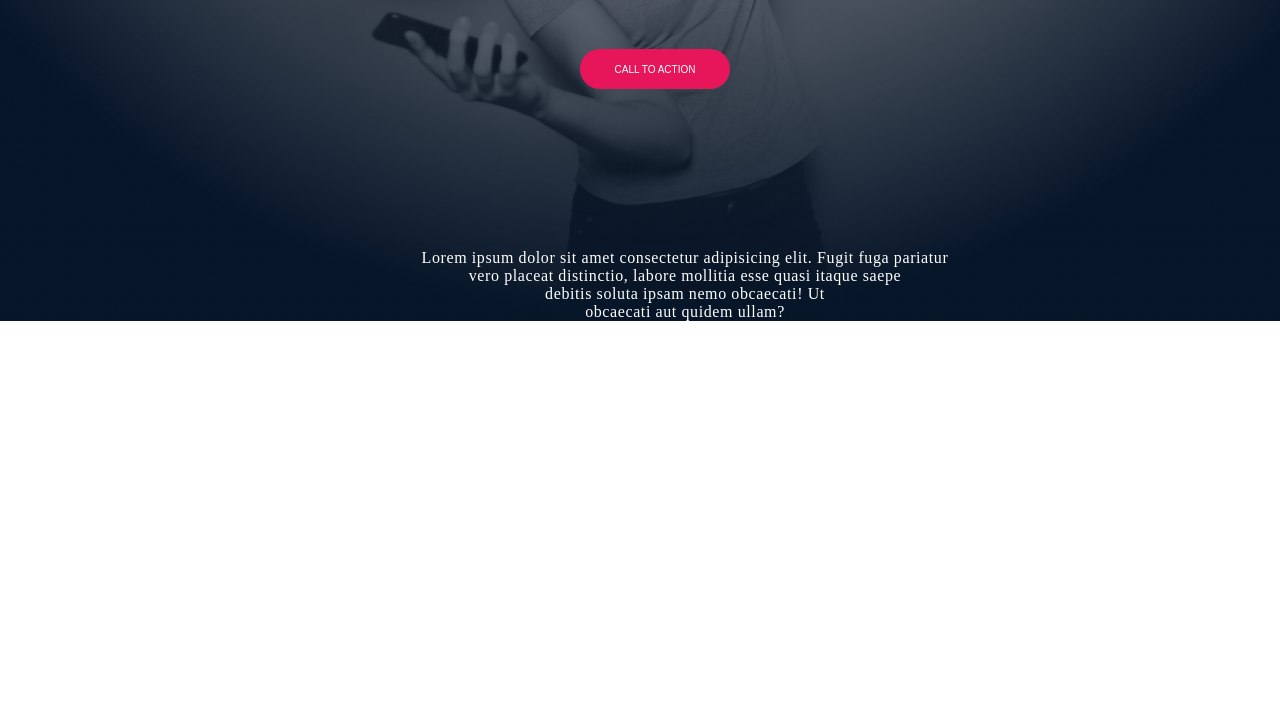
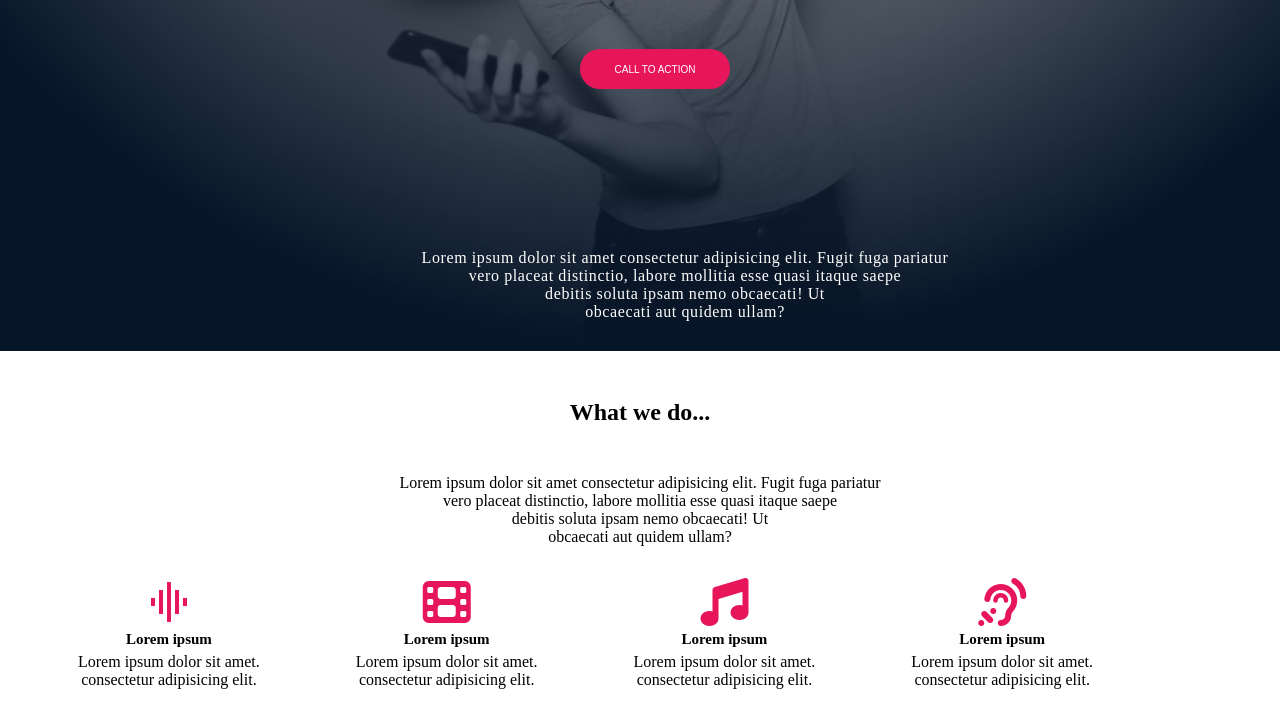
Before and after one commit to Nshizirungurw/alx_html_css, a plain HTML site: page headphones/0-index.html in a window 1280 px wide. Shown: the part 420-1141 px from the top of the page. Before the commit the page ends 800 px from the top, so only its background shows below. Drawn offline with Linux system fonts and the light colour scheme.

Commit message:
initial commit

```diff
--- a/headphones/0-index.html
+++ b/headphones/0-index.html
@@ -5,6 +5,7 @@
     <meta name="viewport" content="width=device-width, initial-scale=1.0">
     <link rel="stylesheet" href="./0-styles.css">
     <title>HEADPHONES</title>
+    <link href="https://fonts.googleapis.com/icon?family=Material+Icons" rel="stylesheet">
     <link rel="stylesheet" href="https://cdnjs.cloudflare.com/ajax/libs/font-awesome/6.7.2/css/all.min.css" integrity="sha512-Evv84Mr4kqVGRNSgIGL/F/aIDqQb7xQ2vcrdIwxfjThSH8CSR7PBEakCr51Ck+w+/U6swU2Im1vVX0SVk9ABhg==" crossorigin="anonymous" referrerpolicy="no-referrer" />
 </head>
 <body>
@@ -37,6 +38,41 @@
                 Lorem ipsum dolor sit amet consectetur adipisicing elit. Fugit fuga pariatur <br> vero placeat distinctio, labore mollitia esse quasi itaque saepe <br> debitis soluta ipsam nemo obcaecati! Ut <br> obcaecati aut quidem ullam?</p>
         </div>
     </header>
+    <main>
+        <section class="what-we-do">
+            <h1>What we do...</h1>
+            <p>
+                Lorem ipsum dolor sit amet consectetur adipisicing elit. Fugit fuga pariatur <br> vero placeat distinctio, labore mollitia esse quasi itaque saepe <br> debitis soluta ipsam nemo obcaecati! Ut <br> obcaecati aut quidem ullam?
+            </p>
+            <div class="what-we-do-icons">
+                <div class="music-icon-1">
+                    <i class="material-icons">graphic_eq</i>
+                    <h3>Lorem ipsum</h3>
+                    <p>Lorem ipsum dolor sit amet.</p>
+                    <p>consectetur adipisicing elit.</p>
+                </div>
+                <div class="music-icon-1">
+                    <i class="fa fa-film"></i>
+                    <h3>Lorem ipsum</h3>
+                    <p>Lorem ipsum dolor sit amet.</p>
+                    <p>consectetur adipisicing elit.</p>
+                </div>
+                <div class="music-icon-1">
+                    <i class="fas fa-music"></i>
+                    <h3>Lorem ipsum</h3>
+                    <p>Lorem ipsum dolor sit amet.</p>
+                    <p>consectetur adipisicing elit.</p>
+                </div>
+                <div class="music-icon-1">
+                    <i class="fas fa-assistive-listening-systems"></i>
+                    <h3>Lorem ipsum</h3>
+                    <p>Lorem ipsum dolor sit amet.</p>
+                    <p>consectetur adipisicing elit.</p>
+                </div>
+            </div>
+
+        </section>
+    </main>
 
 </body>
 </html>
--- a/headphones/0-styles.css
+++ b/headphones/0-styles.css
@@ -101,11 +101,40 @@ header nav{
 .lorem-2 p{
     text-align: center;
     letter-spacing: 0.6px;
+    padding-bottom: 30px;
 }
 #check{
     display: none;
 }
-
+.what-we-do{
+    padding-top: 3em;
+}
+.what-we-do h1{
+    text-align: center;
+    padding-bottom: 2em;
+}
+.what-we-do p{
+    text-align: center;
+}
+.what-we-do-icons{
+    display: flex;
+    margin-left: 30px;
+}
+.music-icon-1{
+    padding: 2em 3em;
+}
+.music-icon-1 i{
+    color: rgb(231, 22, 91);
+    font-size: 3em;
+    display: flex;
+    justify-content: center;
+    padding-bottom: 5px;
+}
+.music-icon-1 h3{
+    font-size: 15px;
+    text-align: center;
+    padding-bottom: 5px;
+}
 @media (max-width: 719px) {
     .logo{
         margin-left: 15em;
@@ -132,4 +161,9 @@ header nav{
     .nav-links ul li{
         margin-top: 2em;
     }
+    .what-we-do-icons{
+        display: flex;
+        flex-direction: column;
+
+    }
 }
```
